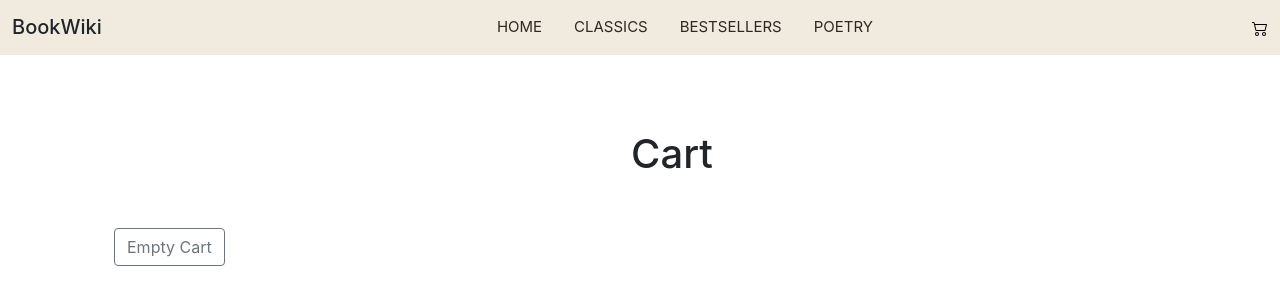
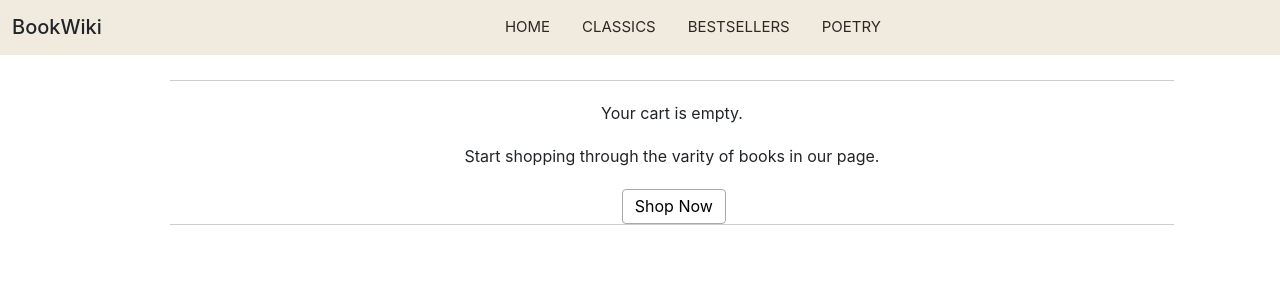
Before and after one commit to MartinaEstevez/BookWiki, a React (Create React App) app: page /cart in a window 1280 px wide. Shown: the top 304 px of the page. Built offline with nearby package versions, Linux system fonts and the light colour scheme.

Commit message:
termine cart funcions

```diff
--- a/src/components/Cart/index.js
+++ b/src/components/Cart/index.js
@@ -1,31 +1,96 @@
-import React from 'react'
-import { useCartContext } from "../CartContext"
-
+import React from "react";
+import { useCartContext } from "../CartContext";
+import { Link } from "react-router-dom";
 
 function Cart() {
-    const { cartList, emptyCart } = useCartContext()
-    console.log(cartList)
+  const { cartList, emptyCart, substractItem, totalPrice } = useCartContext();
+  console.log(cartList);
   return (
     <div className="container container-fluid">
-        <div className='cartContainerTittle'>
-          <h1>Cart</h1>
+      <div>
+        {cartList.length > 0 ?
+          <div>
+            <div className="cartContainerTittle">
+              <h1 className="cartTittle">My Shopping Cart</h1>
             </div>
-        <div>
-          { cartList.map(products =>
-          <div className='cartItemContainer'>
+            <div className="cartContainer">
+              <div className="leftContainer">
+                <header className="cartHeader">
+                  ({cartList.length})Items from BookWiki
+                </header>
+                {cartList.map((products) => (
+                  <div className="cartItemContainer" key={products.id}>
                     <div className="cartItemImage">
                       <img src={products.image} alt="" className="cartImg" />
                     </div>
                     <div className="cartItemInformation">
                       <div className="cartItemTittle">{`${products.tittle} by ${products.author}`}</div>
                       <div className="cartItemPrice">${products.price}U$</div>
-              <div className="cartItemInStock">quantity selected: {products.quantity}</div>
+                      <div className="cartItemInStock">
+                        quantity selected: {products.quantity}
                       </div>
-          </div>) }
                     </div>
-        <button className="btn btn-outline-secondary" onClick={emptyCart}>Empty Cart</button>
+                    <div className="cartBtnContainer">
+                      <button
+                        className={`btn btn-outline${
+                          products.quantity === 1 ? "-danger" : "-success"
+                        }`}
+                        onClick={() => {
+                          substractItem(products);
+                        }}
+                      >
+                        {products.quantity === 1 ? "x" : "-"}
+                      </button>
                     </div>
-    )
+                  </div>
+                ))}
+              </div>
+              <div className="rightContainer">
+                <div className="orderContainer">
+                  <div className="orderTittle">Order Summery</div>
+                  <div className="orderText">
+                    <p>Suptotal ({cartList.length} items)</p>
+                    <p>${totalPrice()}U$</p>
+                  </div>
+                  <div className="orderText">
+                    <p>Estimated shipping</p>
+                    <p>Free</p>
+                  </div>
+                  <div className="orderText">
+                    <p>Estimated taxed</p>
+                    <p>$0,00</p>
+                  </div>
+                  <div className="totalPrice">
+                    <p>Order Total:</p>
+                    <p>${totalPrice()}U$</p>
+                  </div>
+                </div>
+              </div>
+            </div>
+            <div className="emptyCartBtn">
+              <button className="btn btn-outline-secondary" onClick={emptyCart}>
+                Empty Cart
+              </button>
+            </div>
+          </div>
+         :
+          <div className="cartBanner">
+            <div className="cartBannerHeader">
+              <p className="cartBannerText">Your cart is empty. </p>
+              <p className="cartBannerText">
+                Start shopping through the varity of books in our page.{" "}
+              </p>
+            </div>
+            <Link to="/home">
+              <button className="cartBtn btn btn-outline-success">
+                Shop Now
+              </button>
+            </Link>
+          </div>
+        }
+      </div>
+    </div>
+  );
 }
 
-export default Cart
+export default Cart;
--- a/src/components/CartContext/index.js
+++ b/src/components/CartContext/index.js
@@ -7,34 +7,63 @@ export const useCartContext = () => useContext(CartContext)
 
 function CartContextProvider({children}) {
     const [cartList, setCartList] = useState([])
+    const getCount = (id) => {
+       const productInCart = cartList.find(product => product.id === id)
+       if (productInCart) {
+        return productInCart.quantity
+       } else return 0
+    }
+    const addItem = (product) => {
+        // quantity = 0, agregar al carrito con quantity
+        if (getCount(product.id) === 0) {
+            setCartList( [ ...cartList, product] )
+        } else {
+            // si la quantity > 0, sumar la quantity
+            const index = cartList.findIndex(cartProduct => product.id === cartProduct.id)
+            const temporalCartList = [...cartList]
+            temporalCartList[index].quantity = cartList[index].quantity + product.quantity
+            setCartList([...temporalCartList])
+        }
+    }
+    const substractItem = (product) => {
+        if (getCount(product.id) > 1) {
+            // quantity > 1, resto la quantity
+            const index = cartList.findIndex(cartProduct => product.id === cartProduct.id)
+            const temporalCartList = [...cartList]
+            temporalCartList[index].quantity = cartList[index].quantity - 1
+            setCartList([...temporalCartList])
+        } else {
+            // quantity = 1, eliminar del carrito
+            const index = cartList.findIndex(cartProduct => product.id === cartProduct.id)
+            if (index > -1){
+                const temporalCartList = [...cartList]
+                temporalCartList.splice(index, 1)
+                setCartList([...temporalCartList])
+            }
+        }
 
-    /*
-    const getFrom = (id) => {
-        return cartList.find(products => products.id === id)
-    }
-
-    const isInCart = (id) =>{
-        return id === undefined ? undefined : getFrom !== undefined;
-    }*/
-    const addItem = (products) => {
-        /*if(isInCart (products && products.id)) {
-            console.log("couldnt load existing products")
-            return;
-        }*/
-            setCartList( [ ...cartList, products ] )
     }
 
     const emptyCart = () => {
         setCartList( [])
     }
 
+    const totalPrice = () =>{
+        let price = 0
+        cartList.forEach(cartProduct => {
+            price = price + (cartProduct.price * cartProduct.quantity)
+        })
+        return price;
+    }
+
+
     return (
         <CartContext.Provider value={{
             cartList,
             addItem,
             emptyCart,
-            /*getFrom,
-            isInCart*/
+            substractItem,
+            totalPrice,
         }}>
             {children}
         </CartContext.Provider>
--- a/src/components/ItemList/index.js
+++ b/src/components/ItemList/index.js
@@ -1,4 +1,4 @@
-import React from 'react'
+import React from "react";
 import { Item } from "../Item";
 
 export const ItemList = ({ items }) =>
--- a/src/components/NavBar/index.js
+++ b/src/components/NavBar/index.js
@@ -1,8 +1,10 @@
 import React from "react";
 import CartWidget from "../CartWidget";
+import { useCartContext } from "../CartContext";
 import { NavLink } from "react-router-dom";
 
 const NavBar = () => {
+  const { cartList } = useCartContext();
   return (
     <nav className="navbar navbar">
       <div className="container-fluid">
@@ -44,9 +46,13 @@ const NavBar = () => {
             </NavLink>
           </li>
         </ul>
-        <NavLink to="/Cart">
-          <CartWidget />
-        </NavLink>
+        <div>
+          {cartList.length > 0 && (
+          <NavLink to="/Cart">
+            <CartWidget />
+          </NavLink>
+        )}
+        </div>
       </div>
     </nav>
   );
--- a/src/styles/style.css
+++ b/src/styles/style.css
@@ -155,6 +155,7 @@
   margin-bottom: 3%;
 }
 
+
 .bannerHeader{
   align-items: center;
   justify-items: center;
@@ -169,29 +170,21 @@
   text-align: center;
 }
 
-.interBtn{
-  margin: 2%;
-  margin-left: 33%;
-}
-
-.interContainer{
-  width: 330px;
-}
 
 /* CSS for "Cart.js" starts here */
 .cartContainerTittle{
   text-align: center;
   margin: 50px;
+  font-family: fangsong;
+  border-bottom: 1px solid #ccc;
 }
 .cartItemContainer{
-  max-width: 470px;
   display: flex;
-  border-top: 2px solid #ccc;
-  border-bottom: 2px solid #ccc;
-  border-left: 2px solid #ccc;
-  border-right: 2px solid #ccc;
+  border-bottom: 1px solid #ccc;
   margin-bottom: 3%;
-  border-radius: 6px;
+  padding: 3%;
+  margin: 10px;
+  border-width: 90%;
 }
 
 .cartImg{
@@ -201,6 +194,7 @@
 
 .cartItemInformation{
   margin-left: 3%;
+  max-width: 225px;
 }
 
 .cartItemPrice{
@@ -217,3 +211,106 @@
 .cartItemTittle{
   font-family: fangsong;
 }
+
+.cartBtnContainer{
+  align-self: center;
+  margin: auto;
+  max-width: 33px;
+}
+
+.cartBtn{
+  border-color: darkgrey;
+  color: black;
+  height: 35px;
+  padding-top: 0px;
+  padding-bottom: 0px;
+}
+
+.cartContainer{
+  display: flex;
+  width: 100%;
+  margin: auto;
+  justify-content: space-around;
+}
+
+.rightContainer{
+  width: 50%;
+
+  max-width: 300px;
+  max-height: 270px;
+}
+
+.orderContainer{
+  position: fixed;
+  text-align: center;
+  border-top: 1px solid #ccc;
+  border-bottom: 1px solid #ccc;
+  border-left: 1px solid #ccc;
+  border-right: 1px solid #ccc;
+  width: 300px;
+  height: 270px;
+  padding: 3%;
+}
+
+.leftContainer{
+  width: 50%;
+  border-top: 1px solid #ccc;
+  border-bottom: 1px solid #ccc;
+  border-left: 1px solid #ccc;
+  border-right: 1px solid #ccc;
+}
+
+.orderText{
+  display: flex;
+  justify-content: space-between;
+  font-size: 14px;
+  margin-top: 10px;
+}
+
+.orderTittle{
+  font-size: 25px;
+  font-family: fangsong;
+}
+
+.totalPrice{
+  display: flex;
+  font-weight: bold;
+  justify-content: space-between;
+  border-top: 1px solid #ccc;
+}
+
+.cartHeader{
+  padding: 2rem;
+  background: #f2f2f1;
+  font-size: 25px;
+  font-family: fangsongs;
+}
+
+.emptyCartBtn{
+  margin: 6%;
+}
+
+.cartBanner{
+  border-top: 1px solid #ccc;
+  border-bottom: 1px solid #ccc;
+  width: 90%;
+  margin-bottom: 3%;
+  margin: auto;
+}
+.cartBannerHeader{
+  align-items: center;
+  justify-items: center;
+  margin: 2%;
+  text-align: center;
+}
+
+.cartBannerText{
+  align-items: center;
+  justify-items: center;
+  margin: 2%;
+  text-align: center;
+}
+
+.cartBtn{
+  margin-left: 45%;
+}
```
Also changed, not shown: src/components/Intercambiabilidad/index.js (deleted, +0 -42 lines). Lines whose indentation alone changed are shown as unchanged.
